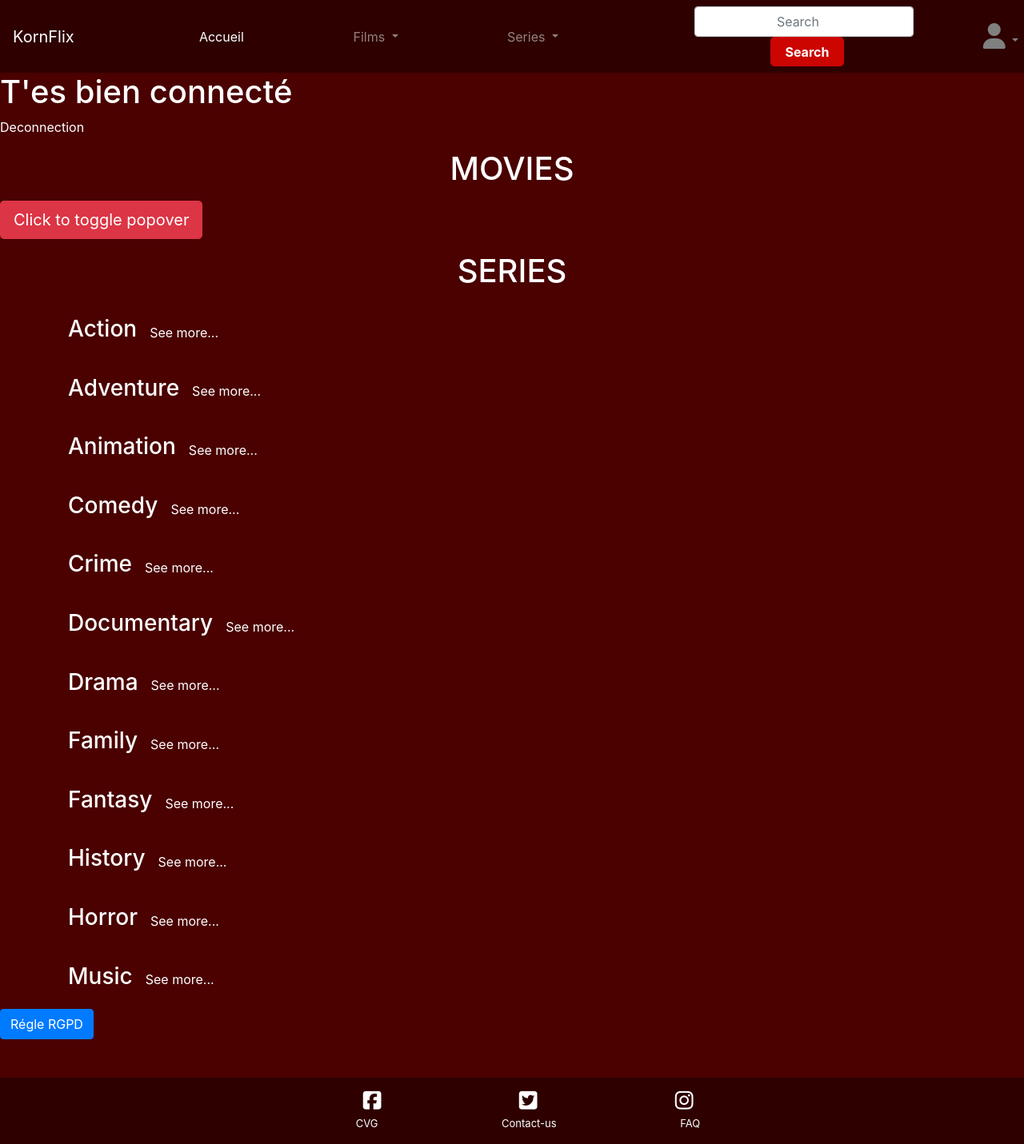
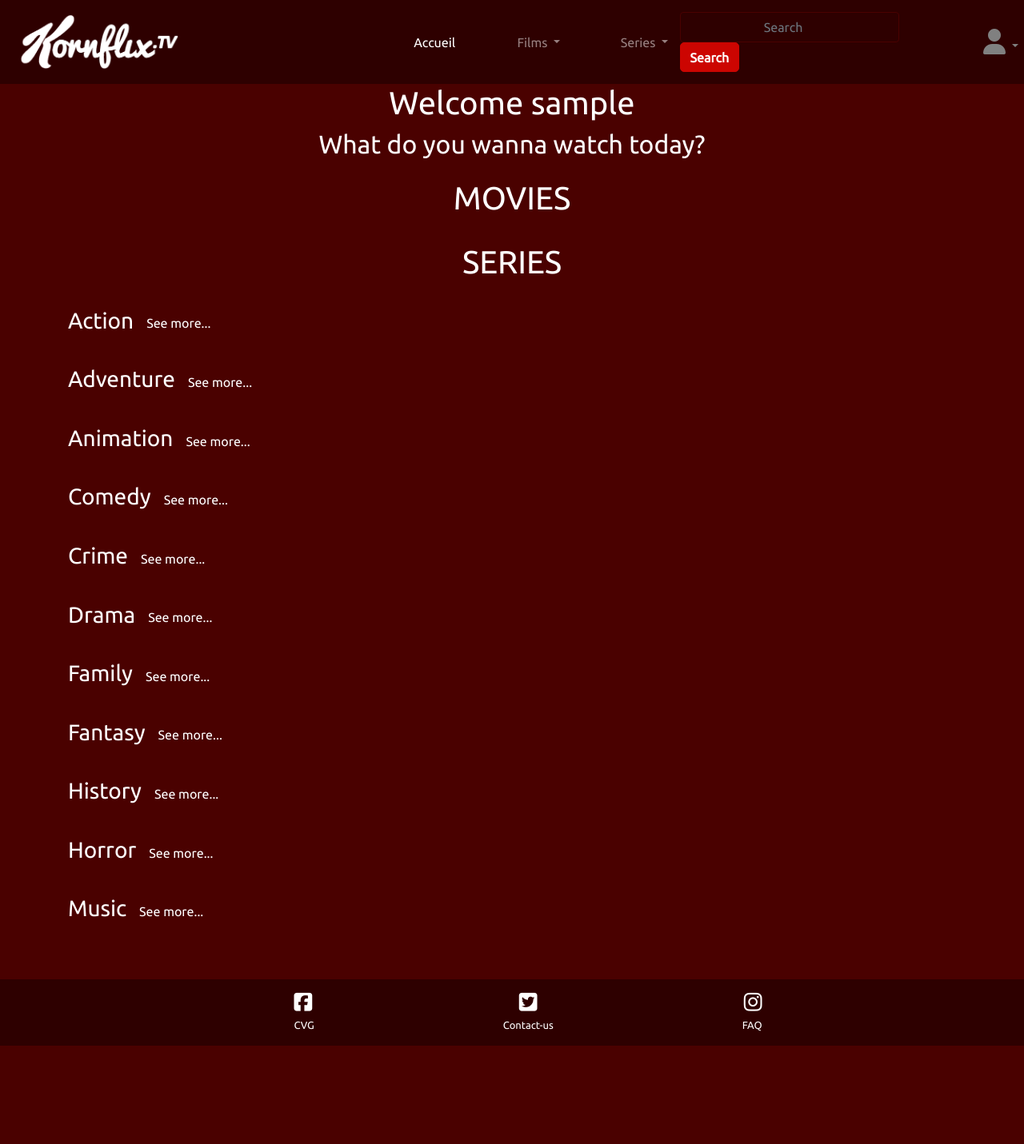
Before and after one commit to Bunyaminserbest/CornFlix, a PHP site: page / in a window 1280 px wide. Shown: the whole page at 80% size. After the commit the page ends 1308 px from the top, so only its background shows below. Run offline with PHP 8.4, Linux system fonts and the light colour scheme; the visitor is signed in with stand-in values (Sample User, id 1); some libraries are stand-ins or nearby versions.

Commit message:
front corrections

```diff
--- a/css/style.css
+++ b/css/style.css
@@ -1,11 +1,18 @@
 body {
-  background-color: #4A0100;
-  color: white;
+  background-color: #4A0100 !important;
+  color: white !important;
   width: 100%;
   height: 100vh;
-
+  font-family: 'Ubuntu', sans-serif;
 }
-
+.bg-color{
+  background-color: #4A0100;
+}
+.search{
+  color: white !important;
+  background-color: rgb(46, 0, 0)!important;
+  border-color: #4A0100;
+}
 .searchBtn {
   height: 37px;
   color: white;
@@ -25,10 +32,14 @@ body {
 .footerBgrd {
   background-color: rgb(46, 0, 0);
 }
+footer > ul{
+justify-content:space-between;
+
+}
 
 .navLi {
   list-style: none;
-  margin: auto;
+  /*margin: auto;*/
   font-size: small;
 }
 
@@ -73,8 +84,20 @@ hr {
 
   }
 
+  img{
+    height: 280px;
+    width:204px;
+  }
+  .logo{
+    width: 50% !important;
+    height : 50% !important;
+  }
   @media screen and (min-width : 700px) {
   .DDM {
   left: -100%;
   }
+  #carouselMovies{
+    justify-content: center;
+    margin:auto;
   }
+  }
--- a/js/script.js
+++ b/js/script.js
@@ -23,7 +23,7 @@ function getapi(url) {
     })
   function getPoster(movies, nbrToShow) {
     for (i = 0; i < nbrToShow; i++) {
-      document.getElementById('category').innerHTML += `<a href="./index.php?action=player&id=${movies[i].id}"><img id= "poster${i}" src="https://image.tmdb.org/t/p/w200/${movies[i].poster_path}" class="d-block" alt=""></a>`
+      document.getElementById('category').innerHTML += `<a href="./index.php?action=player&id=${movies[i].id}"><img id= "poster${i}" src="https://image.tmdb.org/t/p/w200/${movies[i].poster_path}" class="d-block" alt="${movies[i].title}"></a>`
     }
   }
 }
--- a/view/footer.php
+++ b/view/footer.php
@@ -1,5 +1,4 @@
 <!-- FOOTER -->
-
 <footer class="container-fluid  footerBgrd mt-5 pt-3 pb-3">
 
   <ul class="d-flex navUl">
--- a/view/header.php
+++ b/view/header.php
@@ -10,9 +10,11 @@
   <link rel="stylesheet" href="https://stackpath.bootstrapcdn.com/bootstrap/4.3.1/css/bootstrap.min.css" integrity="sha384-ggOyR0iXCbMQv3Xipma34MD+dH/1fQ784/j6cY/iJTQUOhcWr7x9JvoRxT2MZw1T" crossorigin="anonymous">
   <link rel="stylesheet" href="css/style.css">
   <link rel="stylesheet" href="css/carousel.css">
+  <link href="https://fonts.googleapis.com/css?family=Ubuntu|Ubuntu+Condensed&display=swap" rel="stylesheet">
   <script src="https://kit.fontawesome.com/09a3209f4f.js" crossorigin="anonymous"></script>
   <script src="./js/carousel.js"></script>
-    <script src="./js/script.js"></script>
+  <script src="./js/script.js"></script>
+  <link rel="icon" type="image/jpg" href="./klogo.jpg" />
   <title><?= $title?></title>
 </head>
 <body>
@@ -22,7 +24,7 @@
 
 
 <nav class="navbar navbar-expand-lg navbar-dark navbarStyle">
-  <a class="navbar-brand" href="./index.php?action=home">KornFlix</a>
+  <a class="navbar-brand" href="./index.php?action=home"><img class="logo" src="./logo-crop.png" alt="logo Kornflix"></a>
 
   <button class="navbar-toggler" type="button" data-toggle="collapse" data-target="#navbarSupportedContent" aria-controls="navbarSupportedContent" aria-expanded="false" aria-label="Toggle navigation">
     <span class="navbar-toggler-icon"></span>
@@ -74,10 +76,10 @@
 
     </ul>
     <?php if(isset($_SESSION['user_id'])){
-      echo '<form action=""  method="Get" class="form-inline my-2 my-lg-0 d-flex justify-content-center">
+      echo '<form action=""  method="Get" class="form-inline my-2 my-lg-0 ">
       <input type="hidden" name="action" value="search">
-      <input class="form-control mr-sm-2 text-center" name="query" type="search" placeholder="Search" aria-label="Search">
-      <button class="my-2 my-sm-0 searchBtn col-md-3" type="submit">Search</button>
+      <input class="search form-control mr-sm-2 text-center" name="query" type="search" placeholder="Search" aria-label="Search">
+      <button class="my-2 my-sm-0 searchBtn btn" type="submit">Search</button>
     </form>
 
     <div class="dropdown d-flex justify-content-center">
--- a/view/indexView.php
+++ b/view/indexView.php
@@ -3,15 +3,14 @@
 $title= 'KornFlix';
 include('header.php');
 ?>
-
-<h1>T'es bien connecté</h1>
-  <a href="view/logout.php">Deconnection</a>
-
+<section class="container text-center">
+<h1>Welcome <?= $_SESSION['username'] ?></h1>
+  <h2>What do you wanna watch today?</h2>
+</section>
 
 <h1 class="container text-center mb-0 pt-3 pb-3">MOVIES</h1>
 
-<div class="bs-example">
-<button type="button" class="btn btn-lg btn-danger" data-toggle="popover" title="Popover title" data-content="And here's some amazing content. It's very engaging. Right?">Click to toggle popover</button>
+
 <!--Carousel Movies-->
 <div id="carouselMovies" class="carousel slide " >
   <div class="carousel-inner ">
@@ -45,7 +44,7 @@ include('header.php');
 <h1 class="container text-center mb-0 pt-3 pb-3">SERIES</h1>
 <!--Carousel tvShow-->
 
-<div id="carouselTvShow" class="carousel slide container">
+<div id="carouselTvShow" class="carousel slide">
   <div class="carousel-inner ">
 
     <div  class="carousel-item test active">
@@ -74,13 +73,13 @@ include('header.php');
 </div>
 
 
-
+<!--Categories-->
 
 <section id="genres" class="container" >
 <div class="">
     <div class="d-flex align-items-center pt-3 pb-3">
       <h3 class="pr-3 ">Action</h3>
-      <a href="index.php?action=category&id=28">See more...</a>
+      <a href="index.php?action=categoryFilm&id=28">See more...</a>
     </div>
     <div id="action" class="d-flex justify-content-between" style="display: flex;flex-wrap: wrap;"></div>
   </div>
@@ -88,7 +87,7 @@ include('header.php');
   <div>
     <div class="d-flex align-items-center pt-3 pb-3">
       <h3 class="pr-3">Adventure</h3>
-      <a href="index.php?action=category&id=12">See more...</a>
+      <a href="index.php?action=categoryFilm&id=12">See more...</a>
     </div>
     <div id="adventure" class="d-flex justify-content-between" style="display: flex;flex-wrap: wrap;"></div>
   </div>
@@ -96,7 +95,7 @@ include('header.php');
   <div>
     <div class="d-flex align-items-center pt-3 pb-3">
       <h3 class="pr-3">Animation</h3>
-      <a href="index.php?action=category&id=16">See more...</a>
+      <a href="index.php?action=categoryFilm&id=16">See more...</a>
     </div>
     <div id="animation" class="d-flex justify-content-between" style="display: flex;flex-wrap: wrap;"></div>
   </div>
@@ -104,7 +103,7 @@ include('header.php');
   <div>
     <div class="d-flex align-items-center pt-3 pb-3">
       <h3 class="pr-3">Comedy</h3>
-      <a href="index.php?action=category&id=35">See more...</a>
+      <a href="index.php?action=categoryFilm&id=35">See more...</a>
     </div>
     <div id="comedy" class="d-flex justify-content-between" style="display: flex;flex-wrap: wrap;"></div>
   </div>
@@ -112,23 +111,15 @@ include('header.php');
   <div>
     <div class="d-flex align-items-center pt-3 pb-3">
     <h3 class="pr-3">Crime</h3>
-    <a href="index.php?action=category&id=80">See more...</a>
+    <a href="index.php?action=categoryFilm&id=80">See more...</a>
     </div>
     <div id="crime" class="d-flex justify-content-between" style="display: flex;flex-wrap: wrap;"></div>
   </div>
 
   <div>
     <div class="d-flex align-items-center pt-3 pb-3">
-    <h3 class="pr-3">Documentary</h3>
-    <a href="index.php?action=category&id=99">See more...</a>
-    </div>
-    <div id="documentary" class="d-flex justify-content-between" style="display: flex;flex-wrap: wrap;"></div>
-  </div>
-
-  <div>
-    <div class="d-flex align-items-center pt-3 pb-3">
     <h3 class="pr-3">Drama</h3>
-    <a href="index.php?action=category&id=28">See more...</a>
+    <a href="index.php?action=categoryFilm&id=28">See more...</a>
     </div>
     <div id="drama" class="d-flex justify-content-between" style="display: flex;flex-wrap: wrap;"></div>
   </div>
@@ -136,7 +127,7 @@ include('header.php');
   <div>
     <div class="d-flex align-items-center pt-3 pb-3">
     <h3 class="pr-3">Family</h3>
-    <a href="index.php?action=category&id=10751">See more...</a>
+    <a href="index.php?action=categoryFilm&id=10751">See more...</a>
     </div>
     <div id="family" class="d-flex justify-content-between" style="display: flex;flex-wrap: wrap;"></div>
   </div>
@@ -144,7 +135,7 @@ include('header.php');
   <div>
     <div class="d-flex align-items-center pt-3 pb-3">
     <h3 class="pr-3">Fantasy</h3>
-    <a href="index.php?action=category&id=14">See more...</a>
+    <a href="index.php?action=categoryFilm&id=14">See more...</a>
     </div>
     <div id="fantasy" class="d-flex justify-content-between" style="display: flex;flex-wrap: wrap;"></div>
   </div>
@@ -152,7 +143,7 @@ include('header.php');
   <div>
     <div class="d-flex align-items-center pt-3 pb-3">
     <h3 class="pr-3">History</h3>
-    <a href="index.php?action=category&id=36">See more...</a>
+    <a href="index.php?action=categoryFilm&id=36">See more...</a>
     </div>
     <div id="history" class="d-flex justify-content-between" style="display: flex;flex-wrap: wrap;"></div>
   </div>
@@ -160,7 +151,7 @@ include('header.php');
   <div>
     <div class="d-flex align-items-center pt-3 pb-3">
     <h3 class="pr-3">Horror</h3>
-    <a href="index.php?action=category&id=27">See more...</a>
+    <a href="index.php?action=categoryFilm&id=27">See more...</a>
     </div>
     <div id="horror" class="d-flex justify-content-between" style="display: flex;flex-wrap: wrap;"></div>
   </div>
@@ -168,7 +159,7 @@ include('header.php');
   <div>
     <div class="d-flex align-items-center pt-3 pb-3">
     <h3 class="pr-3">Music</h3>
-    <a href="index.php?action=category&id=10402">See more...</a>
+    <a href="index.php?action=categoryFilm&id=10402">See more...</a>
     </div>
     <div id="music" class="d-flex justify-content-between" style="display: flex;flex-wrap: wrap;"></div>
   </div>
@@ -176,36 +167,6 @@ include('header.php');
 
 
 <script>
-
-   /* function details() {
-      var data = "{}";
-
-      var xhr = new XMLHttpRequest();
-
-
-      xhr.addEventListener("readystatechange", function () {
-        if (this.readyState === this.DONE) {
-          let details = JSON.parse(this.responseText)
-          console.log(details.results)
-          for(i=0; i<2; i++){
-          document.getElementById(`poster${i}`).src = "https://image.tmdb.org/t/p/w200/" + details.results[i].poster_path
-          //document.getElementById("poster2").src = "https://image.tmdb.org/t/p/w200/" + details.poster_path
-          /*document.getElementById("title").innerHTML = details.title
-          document.getElementById("genres").innerHTML = details.genres[0].name
-          document.getElementById("lang").innerHTML = "Language: " + details.original_language
-          document.getElementById("overview").innerHTML = details.overview
-          document.getElementById("vote").innerHTML = "Vote: " + details.vote_average + "/10"
-          document.getElementById("release").innerHTML = details.release_date[0]
-
-
-
-        }
-      });
-
-      xhr.open("GET","https://api.themoviedb.org/3/discover/movie?api_key=a85ec5f726223d34a1135bd216c3bd56&language=en-US&sort_by=popularity.desc&include_adult=false&include_video=false&page=1");
-
-      xhr.send(data);
-    }*/
 
     /*FETCH MOVIES API*/
     fetch("https://api.themoviedb.org/3/discover/movie?api_key=a85ec5f726223d34a1135bd216c3bd56&language=en-US")
@@ -217,13 +178,13 @@ include('header.php');
     function getMovie(movies){
       for(i=0; i<20; i++){
         if (i<5){
-            document.getElementById(`movie1`).innerHTML += `<a href="./index.php?action=player&id=${movies[i].id}"><img data-toggle="popover" title="Popover title" data-content="And here's some amazing content. It's very engaging. Right?" id="post${i}" src="https://image.tmdb.org/t/p/w200/${movies[i].poster_path}" class="d-block" alt=""></a>`
+            document.getElementById(`movie1`).innerHTML += `<a href="./index.php?action=player&id=${movies[i].id}"><img data-toggle="popover" title="Popover title" data-content="And here's some amazing content. It's very engaging. Right?" id="post${i}" src="https://image.tmdb.org/t/p/w200/${movies[i].poster_path}" class="d-block" alt="${movies[i].title}"></a>`
           }else if (i<10){
-            document.getElementById(`movie2`).innerHTML += `<a href="./index.php?action=player&id=${movies[i].id}"><img id="post${i}" src="https://image.tmdb.org/t/p/w200/${movies[i].poster_path}" class="d-block" alt=""></a>`
+            document.getElementById(`movie2`).innerHTML += `<a href="./index.php?action=player&id=${movies[i].id}"><img id="post${i}" src="https://image.tmdb.org/t/p/w200/${movies[i].poster_path}" class="d-block" alt="${movies[i].title}"></a>`
           }else if(i<15){
-            document.getElementById(`movie3`).innerHTML += `<a href="./index.php?action=player&id=${movies[i].id}"><img id="post${i}" src="https://image.tmdb.org/t/p/w200/${movies[i].poster_path}" class="d-block" alt=""></a>`
+            document.getElementById(`movie3`).innerHTML += `<a href="./index.php?action=player&id=${movies[i].id}"><img id="post${i}" src="https://image.tmdb.org/t/p/w200/${movies[i].poster_path}" class="d-block" alt="${movies[i].title}"></a>`
           }else{
-          document.getElementById(`movie4`).innerHTML += `<a href="./index.php?action=player&id=${movies[i].id}"><img id="post${i}" src="https://image.tmdb.org/t/p/w200/${movies[i].poster_path}" class="d-block" alt=""></a>`
+          document.getElementById(`movie4`).innerHTML += `<a href="./index.php?action=player&id=${movies[i].id}"><img id="post${i}" src="https://image.tmdb.org/t/p/w200/${movies[i].poster_path}" class="d-block" alt="${movies[i].title}"></a>`
         }
       }
 
@@ -240,13 +201,13 @@ include('header.php');
     function getTvshow(movies){
       for(i=0; i<20; i++){
         if (i<5){
-          document.getElementById(`tvShow1`).innerHTML += `<a href="./index.php?action=playerSeries&id=${movies[i].id}"><img id="tv${i}" src="https://image.tmdb.org/t/p/w200/${movies[i].poster_path}" class="d-block" alt=""></a>`
+          document.getElementById(`tvShow1`).innerHTML += `<a href="./index.php?action=playerSeries&id=${movies[i].id}"><img id="tv${i}" src="https://image.tmdb.org/t/p/w200/${movies[i].poster_path}" class="d-block" alt="${movies[i].title}"></a>`
         }else if (i<10){
-          document.getElementById(`tvShow2`).innerHTML += `<a href="./index.php?action=playerSeries&id=${movies[i].id}"><img id="tv${i}" src="https://image.tmdb.org/t/p/w200/${movies[i].poster_path}" class="d-block" alt=""></a>`
+          document.getElementById(`tvShow2`).innerHTML += `<a href="./index.php?action=playerSeries&id=${movies[i].id}"><img id="tv${i}" src="https://image.tmdb.org/t/p/w200/${movies[i].poster_path}" class="d-block" alt="${movies[i].title}"></a>`
         }else if(i<15){
-          document.getElementById(`tvShow3`).innerHTML += `<a href="./index.php?action=playerSeries&id=${movies[i].id}"><img id="tv${i}" src="https://image.tmdb.org/t/p/w200/${movies[i].poster_path}" class="d-block" alt=""></a>`
+          document.getElementById(`tvShow3`).innerHTML += `<a href="./index.php?action=playerSeries&id=${movies[i].id}"><img id="tv${i}" src="https://image.tmdb.org/t/p/w200/${movies[i].poster_path}" class="d-block" alt="${movies[i].title}"></a>`
         }else{
-          document.getElementById(`tvShow4`).innerHTML += `<a href="./index.php?action=playerSeries&id=${movies[i].id}"><img id="tv${i}" src="https://image.tmdb.org/t/p/w200/${movies[i].poster_path}" class="d-block" alt=""></a>`
+          document.getElementById(`tvShow4`).innerHTML += `<a href="./index.php?action=playerSeries&id=${movies[i].id}"><img id="tv${i}" src="https://image.tmdb.org/t/p/w200/${movies[i].poster_path}" class="d-block" alt="${movies[i].title}"></a>`
         }
       }
     }
@@ -272,7 +233,6 @@ getCategory(12,5,"adventure")
 getCategory(16,5,"animation")
 getCategory(35,5,"comedy")
 getCategory(80,5,"crime")
-getCategory(99,5,"documentary")
 getCategory(28,5,"drama")
 getCategory(10751,5,"family")
 getCategory(14,5,"fantasy")
@@ -281,40 +241,32 @@ getCategory(27,5,"horror")
 getCategory(10402,5,"music")
 
 
-function modal(i){
-  document.getElementById(`post0`).onclick = function(){
-    console.log("hello")
-    document.getElementById(`post0`).innerHTML += `Hello`
-
-
-}
-}
+$(document).ready(function(){
+        $("#myModal").modal('show');
+    });
     </script>
 
-    <!-- Button trigger modal-->
-<button type="button" class="btn btn-primary" data-toggle="modal" data-target="#modalCookie1">Régle RGPD</button>
-
-<!--Modal: modalCookie-->
-<div class="modal fade top" id="modalCookie1" tabindex="-1" role="dialog" aria-labelledby="myModalLabel"
-  aria-hidden="true" data-backdrop="true">
-  <div class="modal-dialog modal-frame modal-top modal-notify modal-info" role="document">
-    <!--Content-->
+    <!-- Modal -->
+<div class="modal fade top" id="mymodal" tabindex="-1" role="dialog" aria-labelledby="exampleModalPreviewLabel" aria-hidden="true">
+  <div class="modal-dialog modal-fluid modal-full-height modal-top" role="document">
     <div class="modal-content">
-      <!--Body-->
+      <div class="modal-header">
+        <h5 class="modal-title" id="exampleModalPreviewLabel">Modal title</h5>
+        <button type="button" class="close" data-dismiss="modal" aria-label="Close">
+          <span aria-hidden="true">&times;</span>
+        </button>
+      </div>
       <div class="modal-body">
-        <div class="row d-flex justify-content-center align-items-center">
-
-          <p class="pt-3 pr-2">We use cookies to improve your website experience</p>
-
-          <a type="button" class="btn btn-primary">Learn more <i class="fas fa-book ml-1"></i></a>
-          <a type="button" class="btn btn-outline-primary waves-effect" data-dismiss="modal">Ok, thanks</a>
-        </div>
+        ...
+      </div>
+      <div class="modal-footer">
+        <button type="button" class="btn btn-secondary" data-dismiss="modal">Close</button>
+        <button type="button" class="btn btn-primary">Save changes</button>
       </div>
     </div>
-    <!--/.Content-->
   </div>
 </div>
-<!--Modal: modalCookie--
+<!-- Modal -->
 
 <?php
 include('footer.php')
--- a/view/subscribeView.php
+++ b/view/subscribeView.php
@@ -30,10 +30,6 @@ include('header.php');
 <input type="password" class="form-control px-4" id="password2" placeholder="" name="Confirmpassword" required>
 </section>
 <section class="form-group form-check">
-<input type="checkbox" class="form-check-input" id="newsletter"name="newsletter" >
-<label class="form-check-label" for="newsletter">I will subscribe to the newsletter</label>
-</section>
-<section class="form-group form-check">
 <input type="checkbox" class="form-check-input" id="acceptCGV" name="acceptCGV"required>
 <label class="form-check-label" for="acceptCGV">I have read and accpet the <a href="./index.php?action=cgv">CGV</a></label>
 </section>
```
Also changed, not shown: Cornflix.sql (+42 -22 lines), view/connexionView.php (+0 -8 lines), view/searchView.php (+19 -17 lines), klogo.jpg (added), logo-SANS_FOND.png (added), logo-crop.png (added).
